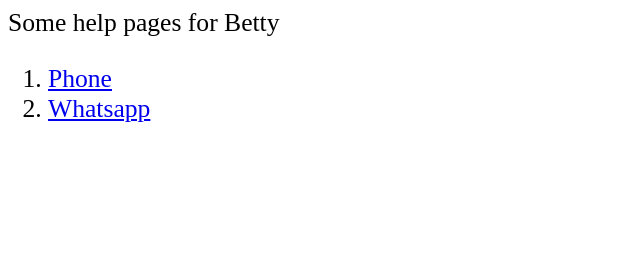
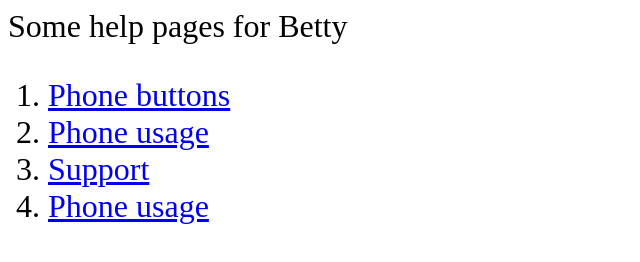
Before and after one commit to coling01/help, a plain HTML site: page index.html in a window 1280 px wide. Shown: the whole page, without its empty margins (0-640 px from the left). Drawn offline with Linux system fonts and the light colour scheme.

Commit message:
Added help docs as links to pdfs

```diff
--- a/index.css
+++ b/index.css
@@ -1,3 +1,3 @@
 html {
-    font-size: 1.6em;
+    font-size: 2.0em;
 }
--- a/index.html
+++ b/index.html
@@ -3,8 +3,10 @@
 
 Some help pages for Betty
 <ol>
-  <li><a href="phone.html">Phone</a></li>
-  <li><a href="whatsapp.html">Whatsapp</a></li>
+  <li><a href="HelpUsingPhone.pdf">Phone buttons</a></li>
+  <li><a href="HelpUsingPhone2.pdf">Phone usage</a></li>
+  <li><a href="HelpQuickSupport.pdf">Support</a></li>
+  <li><a href="HelpWhatsApp.pdf">Phone usage</a></li>
 </ol>
 
 </html>
```
